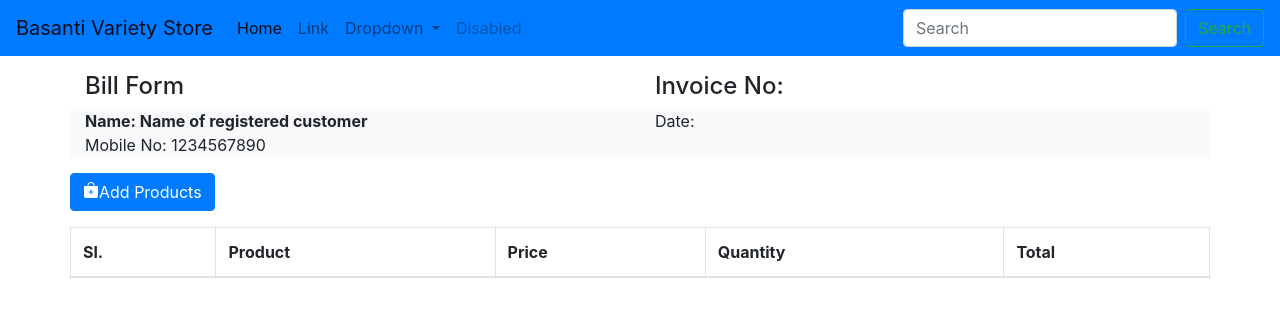
After one commit to basanti7/mystore, a Django app: page /profile/21 in a window 1280 px wide. The commit adds this page. Shown: the top 317 px of the page. Run offline with Django 4.2, Linux system fonts and the light colour scheme; lists and menus that the app fills with data are empty; some libraries are stand-ins or nearby versions.

Commit message:
invoice page added

```diff
--- a/mystore/urls.py
+++ b/mystore/urls.py
@@ -24,7 +24,8 @@ urlpatterns = [
     path('admin/', admin.site.urls),
     path('', views.homePage, name='home'),
     path('customer-registration/', views.customerRegistration, name='customer_registration'),
-    path('profile/', views.customerProfile)
+    path('profile/', views.customerProfile),
+    path('profile/21', views.invoiceOfSingleCustomer)
 ]
 
 if settings.DEBUG:
--- a/mystore/views.py
+++ b/mystore/views.py
@@ -35,11 +35,17 @@ def customerRegistration(request):
         instance.save()
         # You can now process the data as per your requirements
         # For example, you can save it to the database or perform some action with it
-
         # For now, let's just return a response to show the captured data
         return render(request, 'customer_registration.html', data)
     else:
         return render(request, 'customer_registration.html', data)
 
+
 def customerProfile(request):
-    return render(request, 'customer_profile.html')
+    customer = models.Customer.objects.get(pk=21)
+    data = {'customer': customer}
+    return render(request, 'customer_profile.html', data)
+
+
+def invoiceOfSingleCustomer(request):
+    return render(request, 'invoice.html')
--- /dev/null
+++ b/templates/invoice.html
@@ -0,0 +1,138 @@
+{% extends 'base.html' %}
+{% block content %}
+  <div class="container">
+    <div class="row">
+      <div class="col-6">
+        <h4>Bill Form</h4>
+      </div>
+      <div class="col-6">
+        <h4>Invoice No:</h4>
+      </div>
+    </div>
+    <!-- start of detail section -->
+    <div class="row">
+      <div class="col-6 bg-light">
+        <div class="row">
+          <div class="col">
+            <strong>Name: Name of registered customer</strong>
+          </div>
+        </div>
+        <div class="row">
+          <div class="col">Mobile No: 1234567890</div>
+        </div>
+      </div>
+      <div class="col-6 bg-light">Date:</div>
+    </div>
+    <!-- end of detail section -->
+
+    <div class="row">
+      <div class="row">
+        <div class="col">
+          <button type="button" class="btn btn-primary mt-3 float-right" data-toggle="modal" data-target="#exampleModalCenter">
+            <svg xmlns="http://www.w3.org/2000/svg" width="16" height="16" fill="currentColor" class="bi bi-bag-plus-fill" viewBox="0 0 16 16">
+              <path fill-rule="evenodd" d="M10.5 3.5a2.5 2.5 0 0 0-5 0V4h5v-.5zm1 0V4H15v10a2 2 0 0 1-2 2H3a2 2 0 0 1-2-2V4h3.5v-.5a3.5 3.5 0 1 1 7 0zM8.5 8a.5.5 0 0 0-1 0v1.5H6a.5.5 0 0 0 0 1h1.5V12a.5.5 0 0 0 1 0v-1.5H10a.5.5 0 0 0 0-1H8.5V8z" />
+            </svg>Add Products
+          </button>
+        </div>
+      </div>
+    </div>
+    <div class="row">
+      <table id="purchase_table" class="table table-striped table-bordered mt-3">
+        <thead>
+          <tr>
+            <th scope="col">Sl.</th>
+            <th scope="col">Product</th>
+            <th scope="col">Price</th>
+            <th scope="col">Quantity</th>
+            <th scope="col">Total</th>
+          </tr>
+        </thead>
+        <tbody>
+          <!--  <tr>
+                <th scope="row">1</th>
+                <td>Mark</td>
+                <td>Otto</td>
+                <td>@mdo</td>
+                <td>3</td>
+            </tr>  -->
+        </tbody>
+      </table>
+    </div>
+  </div>
+
+   <!-- Code for modal -->
+
+    <!-- Modal -->
+    <div class="modal fade" id="exampleModalCenter" tabindex="-1" role="dialog"
+        aria-labelledby="exampleModalCenterTitle" aria-hidden="true">
+        <div class="modal-dialog modal-dialog-centered" role="document">
+            <div class="modal-content">
+                <div class="modal-header">
+                    <h5 class="modal-title" id="exampleModalLongTitle">Enter Product Details Here</h5>
+                    <button type="button" class="close" data-dismiss="modal" aria-label="Close">
+                        <span aria-hidden="true">&times;</span>
+                    </button>
+                </div>
+                <div class="modal-body">
+                    <div class="row">
+                        <div class="col-12">
+                            <form class="form-horizontal">
+                                <fieldset>
+
+                                    <!-- Form Name -->
+                                    <!-- <legend>Form Name</legend> -->
+
+                                    <!-- Text input-->
+                                    <div class="form-group">
+                                        <label class="col-md-4 control-label" for="product_name">Name :</label>
+                                        <div class="col-12">
+                                            <input id="product_name" name="product_name" type="text"
+                                                placeholder="Your Product Here" class="form-control input-md"
+                                                required>
+                                            <span class="help-block">Enter single product or group of products as
+                                                required</span>
+                                        </div>
+                                    </div>
+
+                                    <!-- Text input-->
+                                    <div class="form-group">
+                                        <label class="col-md-4 control-label" for="product_price">Price : </label>
+                                        <div class="col-12">
+                                            <input id="product_price" name="product_price" type="number"
+                                                placeholder="Price of product" class="form-control input-md"
+                                                required>
+                                            <span class="help-block">Price</span>
+                                        </div>
+                                    </div>
+
+                                    <!-- Text input-->
+                                    <div class="form-group">
+                                        <label class="col-md-4 control-label" for="product_quantity">Quantity</label>
+                                        <div class="col-12">
+                                            <input id="product_quantity" name="product_quantity" type="number"
+                                                placeholder="Quantity" class="form-control input-md" required>
+                                        </div>
+                                    </div>
+
+                                    <!-- Text input-->
+                                    <div class="form-group">
+                                        <label class="col-md-4 control-label" for="total">Total</label>
+                                        <div class="col-12">
+                                            <input disabled id="total" name="total" type="number" placeholder="0"
+                                                class="form-control input-md">
+                                        </div>
+                                    </div>
+                                </fieldset>
+                            </form>
+                        </div>
+                    </div>
+                </div>
+                <div class="modal-footer">
+                    <button type="button" class="btn btn-secondary" data-dismiss="modal">Close</button>
+                    <button type="button" onclick="addPurchase()" class="btn btn-primary">Save changes</button>
+                </div>
+            </div>
+        </div>
+    </div>
+
+{% endblock %}
```
Also changed, not shown: static/js/billing.js (added, +111 -0 lines), templates/customer_profile.html (+5 -5 lines).
